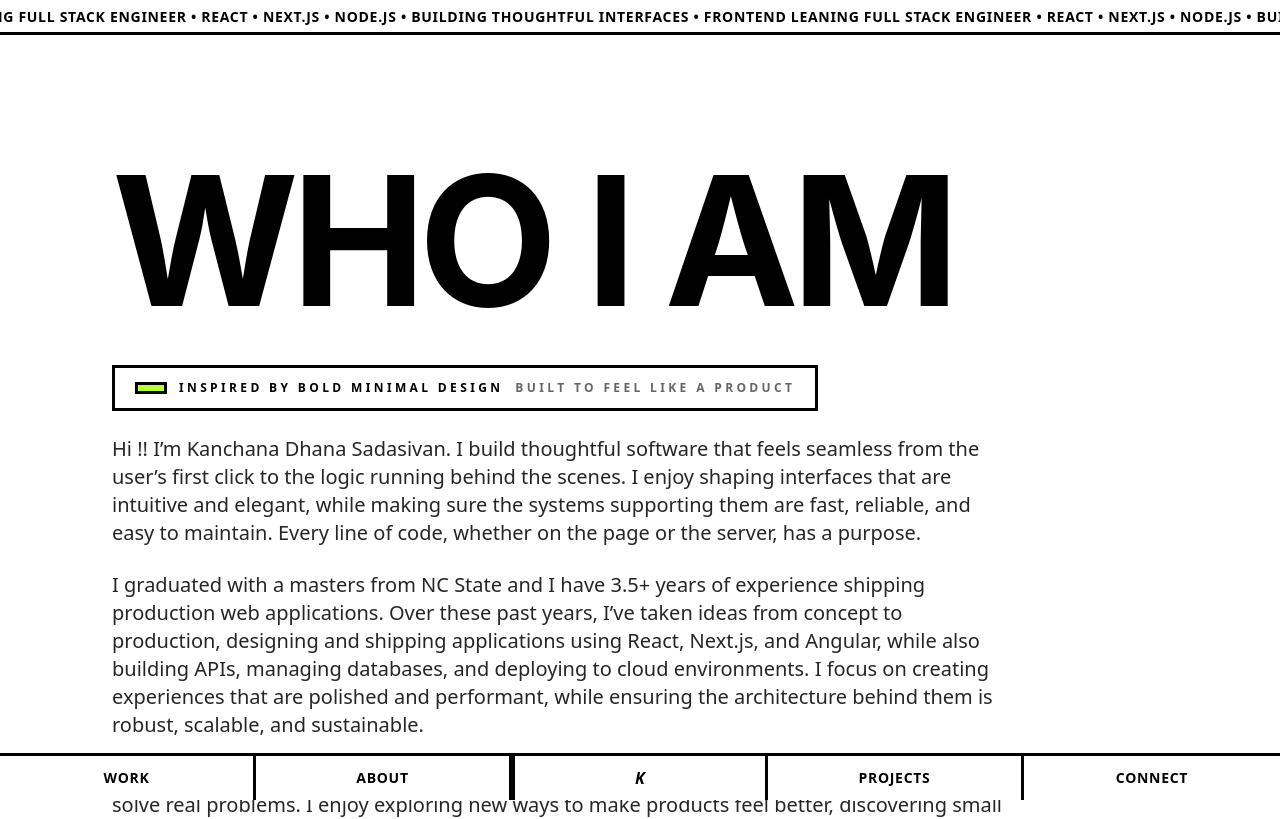
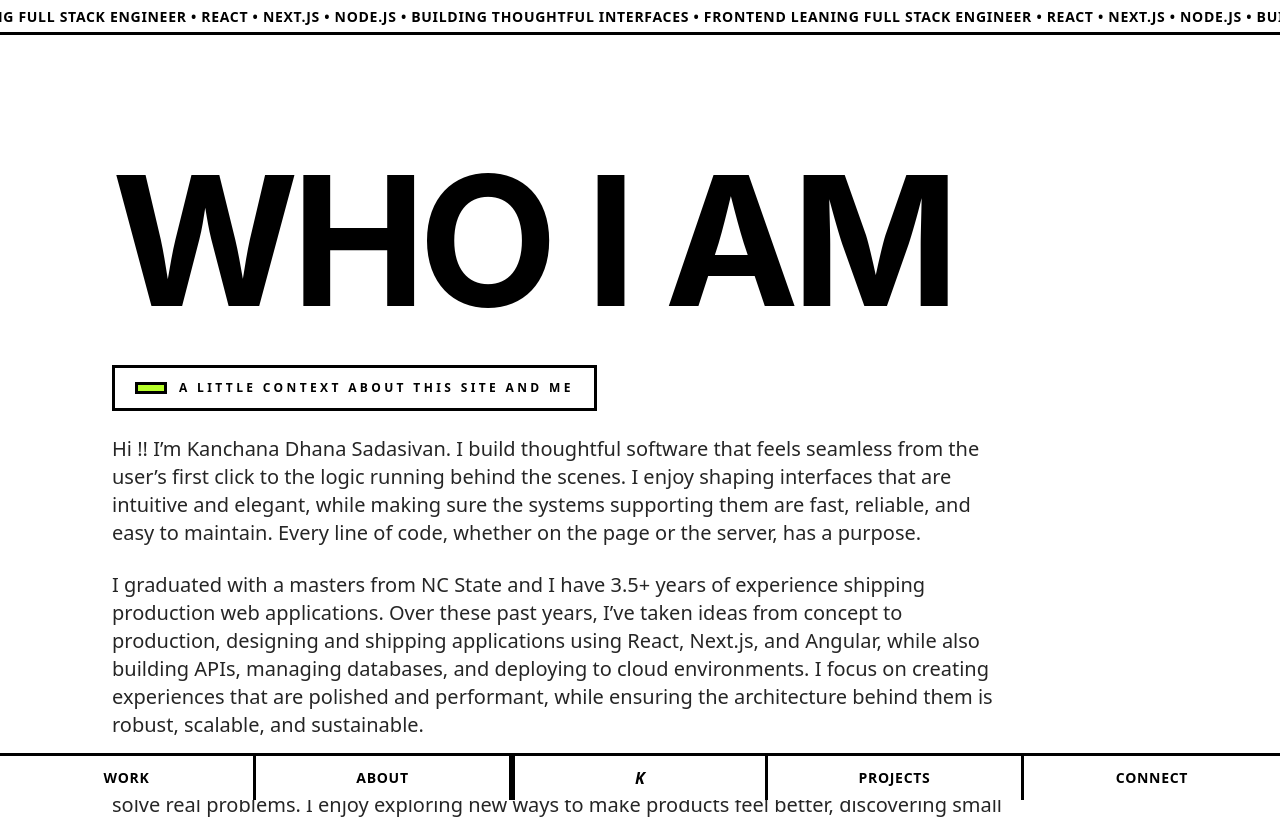
Before and after one commit to Kanchi11/Portfolio, a Next.js app: page /about in a window 1280 px wide. Shown: the top 819 px of the page. Built offline with nearby package versions, Linux system fonts and the light colour scheme.

Commit message:
ABOUT ME PAGE SPAN TEXT FIX

```diff
--- a/app/about/page.tsx
+++ b/app/about/page.tsx
@@ -115,8 +115,7 @@ export default function AboutPage() {
               style={{ border: `${LINE} solid ${BLACK}`, background: WHITE }}
             >
               <span style={{ background: ACCENT, border: `${LINE} solid ${BLACK}` }} className="inline-block h-3 w-8" />
-              <span>Inspired by bold minimal design</span>
-              <span className="opacity-60">Built to feel like a product</span>
+              <span>A little context about this site and me</span>
             </div>
 
             <p className="text-lg md:text-xl leading-relaxed opacity-85">
```
